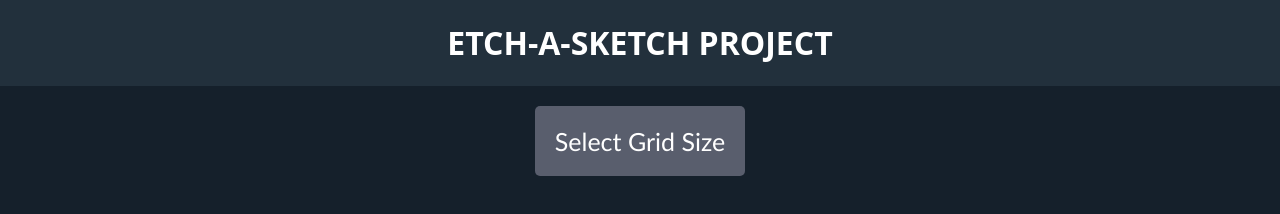
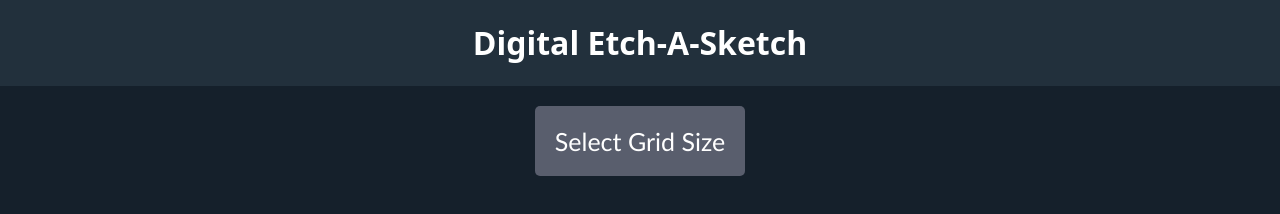
Before and after one commit to grmmjaw/Etch-a-Sketch, a plain HTML site: page index.html in a window 1280 px wide. Drawn offline with Linux system fonts and the light colour scheme.

Commit message:
change title

```diff
--- a/index.html
+++ b/index.html
@@ -3,13 +3,13 @@
 <head>
     <meta charset="UTF-8">
     <meta name="viewport" content="width=device-width, initial-scale=1.0">
-    <title>Etch a Sketch Project</title>
+    <title>Etch a Sketch </title>
 
     <link rel="stylesheet" href="styles.css">
 </head>
 <body>
     <div id= "title-wrap">
-   <H1 id="title"> ETCH-A-SKETCH PROJECT </H1></div>
+   <H1 id="title"> Digital Etch-A-Sketch  </H1></div>
     <div id = work>
     <button id="btn">Select Grid Size</button>
     <div id = "setBoarder">
```
